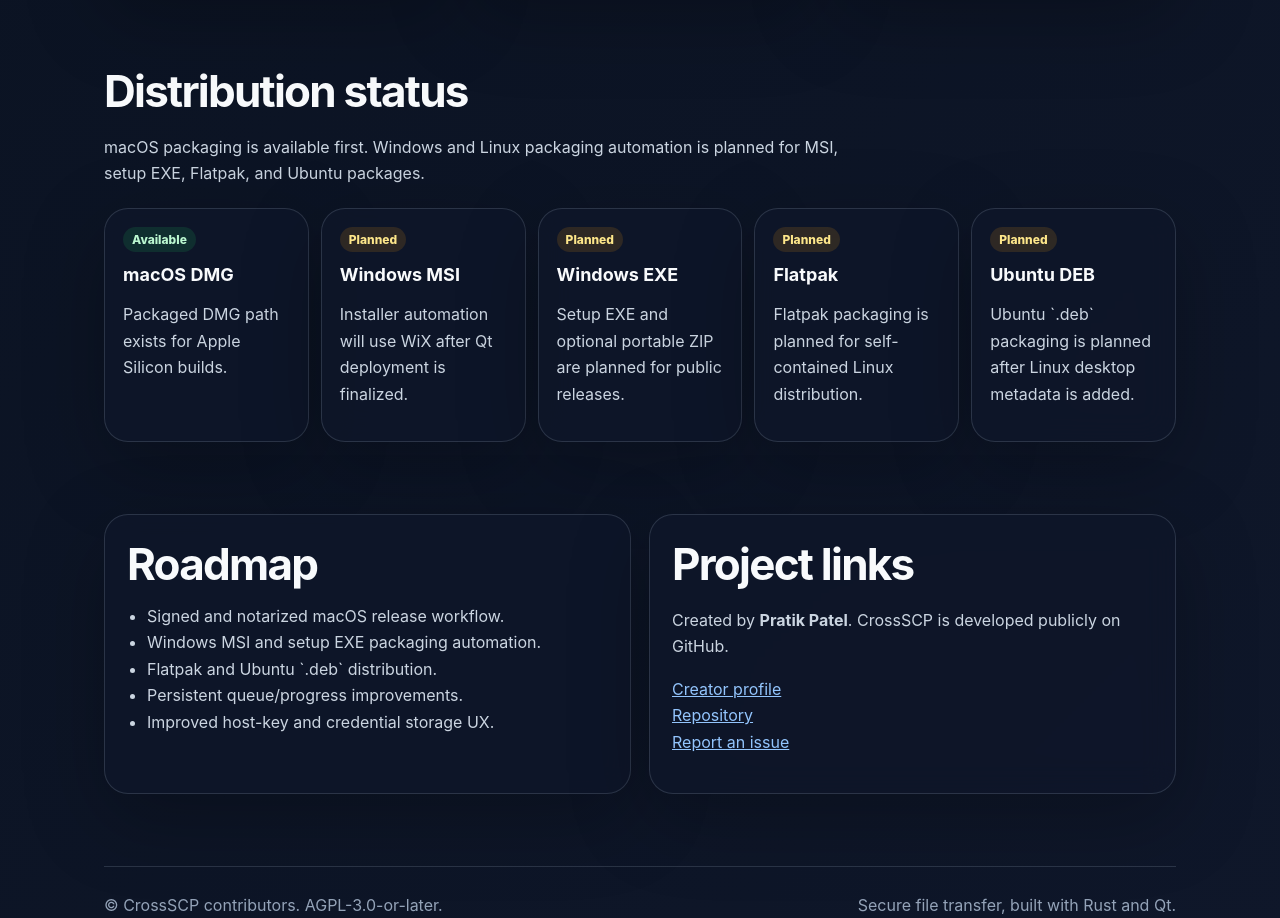
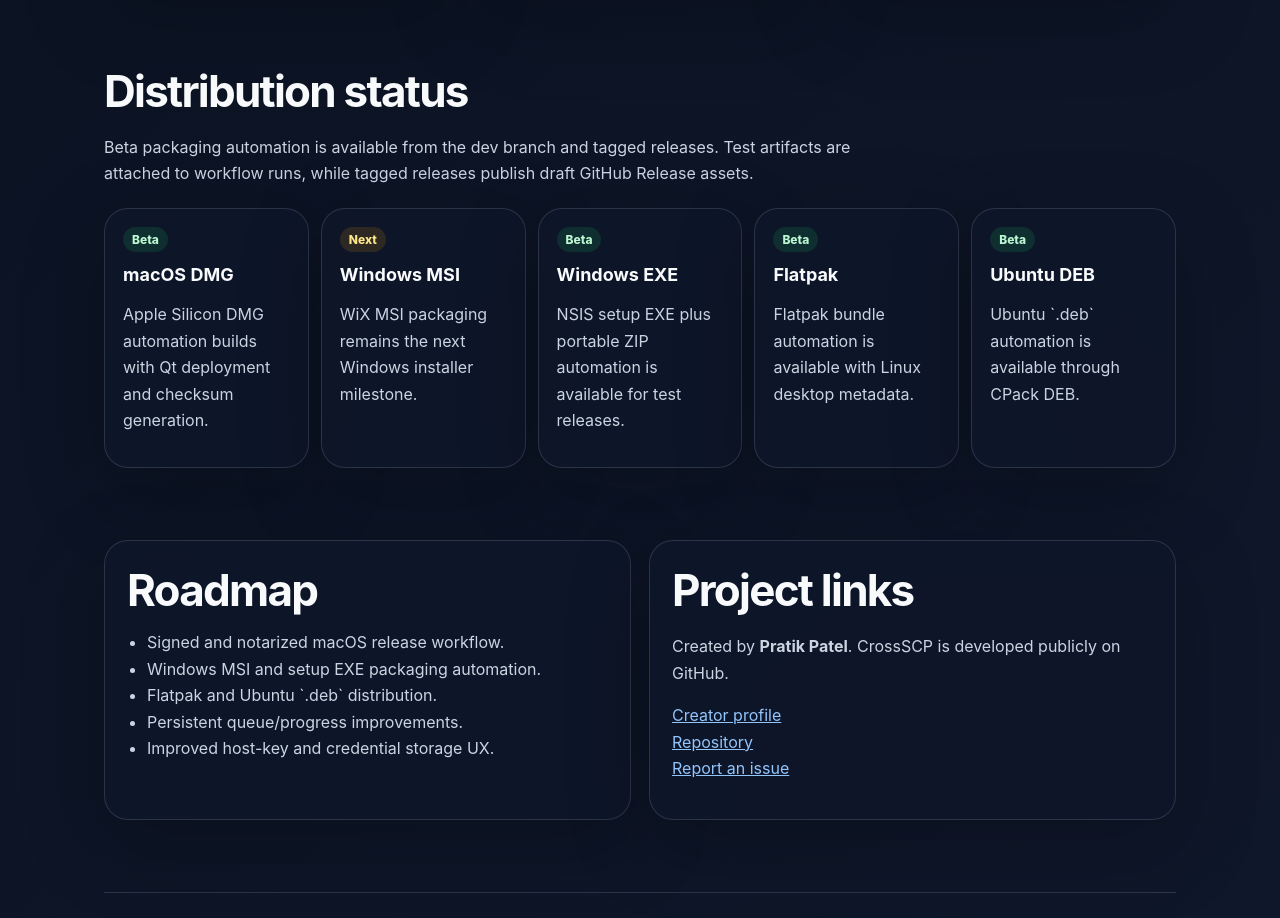
Before and after one commit to pat229988/Cross-SCP, a plain HTML site: page docs/index.html in a window 1280 px wide. Shown: the part 1420-2338 px from the top of the page. Drawn offline with Linux system fonts and the light colour scheme.

Commit message:
Deploy CrossSCP GitHub Pages

```diff
--- a/docs/index.html
+++ b/docs/index.html
@@ -7,6 +7,7 @@
   <meta property="og:title" content="CrossSCP - Cross-platform SFTP file transfer">
   <meta property="og:description" content="A Rust + Qt desktop SFTP client with dual-pane browsing, password/key authentication, recursive transfers, and public release packaging in progress.">
   <meta property="og:type" content="website">
+  <meta property="og:url" content="https://pat229988.github.io/Cross-SCP/">
   <title>CrossSCP | Cross-platform SFTP file transfer</title>
   <style>
     :root {
@@ -199,14 +200,14 @@
       <section id="downloads" aria-labelledby="downloads-title">
         <div class="section-head">
           <h2 id="downloads-title">Distribution status</h2>
-          <p>macOS packaging is available first. Windows and Linux packaging automation is planned for MSI, setup EXE, Flatpak, and Ubuntu packages.</p>
+          <p>Beta packaging automation is available from the dev branch and tagged releases. Test artifacts are attached to workflow runs, while tagged releases publish draft GitHub Release assets.</p>
         </div>
         <div class="status-grid">
-          <article class="status-card"><span class="badge ready">Available</span><h3>macOS DMG</h3><p>Packaged DMG path exists for Apple Silicon builds.</p></article>
-          <article class="status-card"><span class="badge planned">Planned</span><h3>Windows MSI</h3><p>Installer automation will use WiX after Qt deployment is finalized.</p></article>
-          <article class="status-card"><span class="badge planned">Planned</span><h3>Windows EXE</h3><p>Setup EXE and optional portable ZIP are planned for public releases.</p></article>
-          <article class="status-card"><span class="badge planned">Planned</span><h3>Flatpak</h3><p>Flatpak packaging is planned for self-contained Linux distribution.</p></article>
-          <article class="status-card"><span class="badge planned">Planned</span><h3>Ubuntu DEB</h3><p>Ubuntu `.deb` packaging is planned after Linux desktop metadata is added.</p></article>
+          <article class="status-card"><span class="badge ready">Beta</span><h3>macOS DMG</h3><p>Apple Silicon DMG automation builds with Qt deployment and checksum generation.</p></article>
+          <article class="status-card"><span class="badge planned">Next</span><h3>Windows MSI</h3><p>WiX MSI packaging remains the next Windows installer milestone.</p></article>
+          <article class="status-card"><span class="badge ready">Beta</span><h3>Windows EXE</h3><p>NSIS setup EXE plus portable ZIP automation is available for test releases.</p></article>
+          <article class="status-card"><span class="badge ready">Beta</span><h3>Flatpak</h3><p>Flatpak bundle automation is available with Linux desktop metadata.</p></article>
+          <article class="status-card"><span class="badge ready">Beta</span><h3>Ubuntu DEB</h3><p>Ubuntu `.deb` automation is available through CPack DEB.</p></article>
         </div>
       </section>
 
--- a/packaging/linux/org.crossscp.CrossSCP.metainfo.xml
+++ b/packaging/linux/org.crossscp.CrossSCP.metainfo.xml
@@ -13,7 +13,7 @@
     <category>Network</category>
     <category>FileTransfer</category>
   </categories>
-  <url type="homepage">https://github.com/CrossSCP/CrossSCP</url>
+  <url type="homepage">https://pat229988.github.io/Cross-SCP/</url>
   <releases>
     <release version="0.1.0" date="2026-05-14" />
   </releases>
```
Also changed, not shown: CMakeLists.txt, 3 other files.
